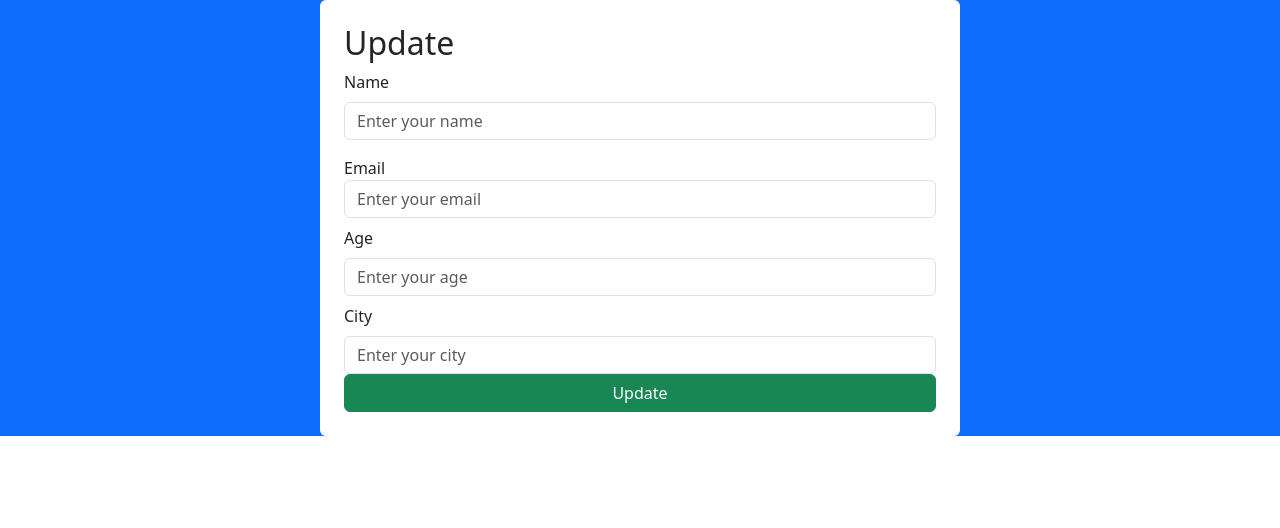
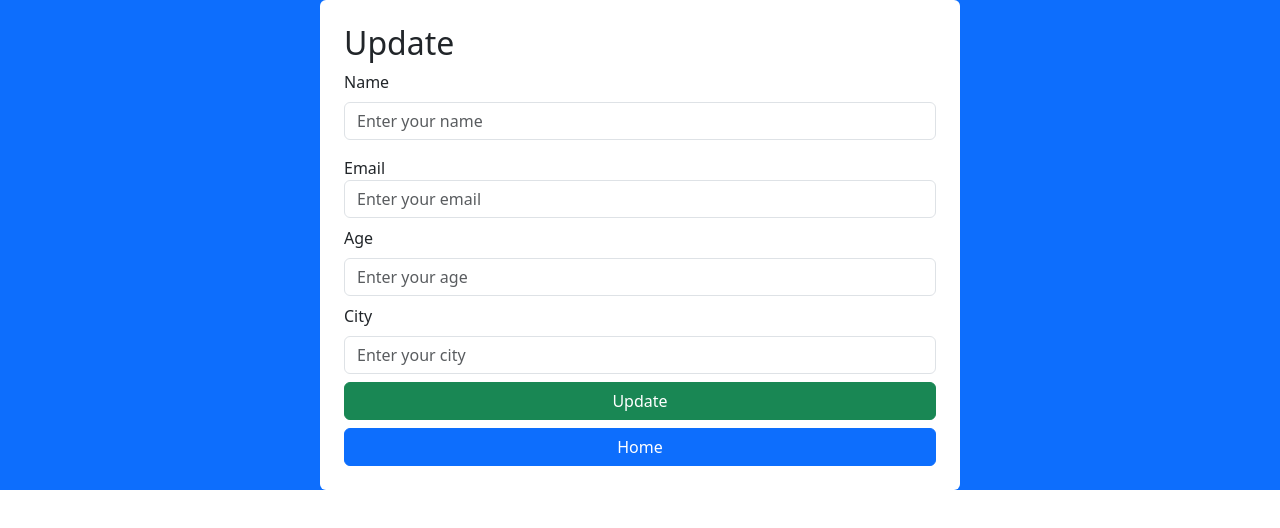
Before and after one commit to johnotene1990/employee-frontend, a React (Create React App) app: page /update/1 in a window 1280 px wide. Shown: the top 528 px of the page. Built offline with nearby package versions, Linux system fonts and the light colour scheme; no server answers.

Commit message:
Update update.js

```diff
--- a/src/component/update.js
+++ b/src/component/update.js
@@ -1,6 +1,6 @@
 import axios from "axios";
 import React, { useState, useEffect } from "react";
-import { useNavigate, useParams } from "react-router-dom";
+import { Link, useNavigate, useParams } from "react-router-dom";
 
 const Update = () => {
   const { id } = useParams();
@@ -27,7 +27,7 @@ const Update = () => {
   const handleUpdate = (e) => {
     e.preventDefault();
     axios
-      .post(`https://employee-mern-api-tau.vercel.app/update/${id}`, {
+      .post(`http://localhost:8080/update/${id}`, {
         name,
         email,
         age,
@@ -86,7 +86,12 @@ const Update = () => {
                 value={city}
               />
             </div>
-            <button className="btn btn-success w-100">Update</button>
+            <Link to={`/update/${id}`} className="btn btn-success w-100 mt-2">
+              Update
+            </Link>
+            <Link to="/home" className="btn btn-primary w-100 mt-2">
+              Home
+            </Link>
           </form>
         </div>
       </div>
```
